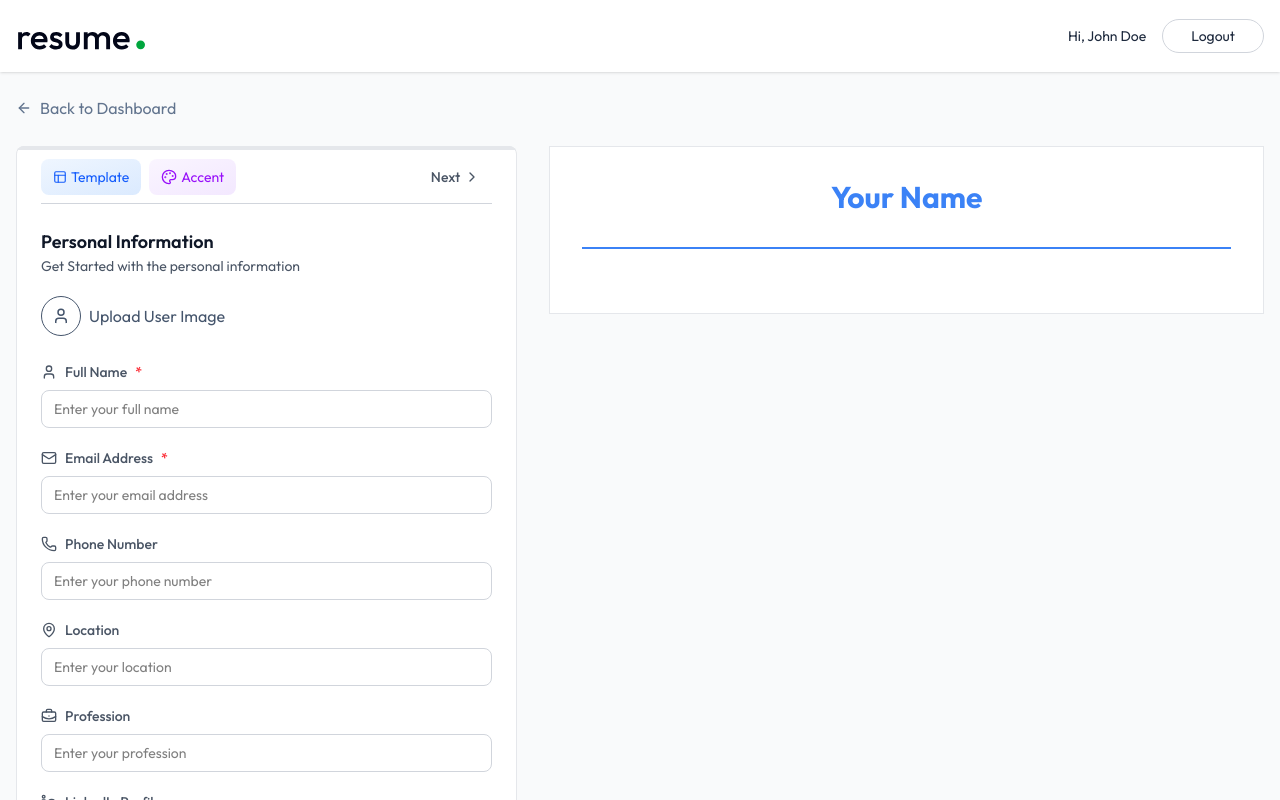
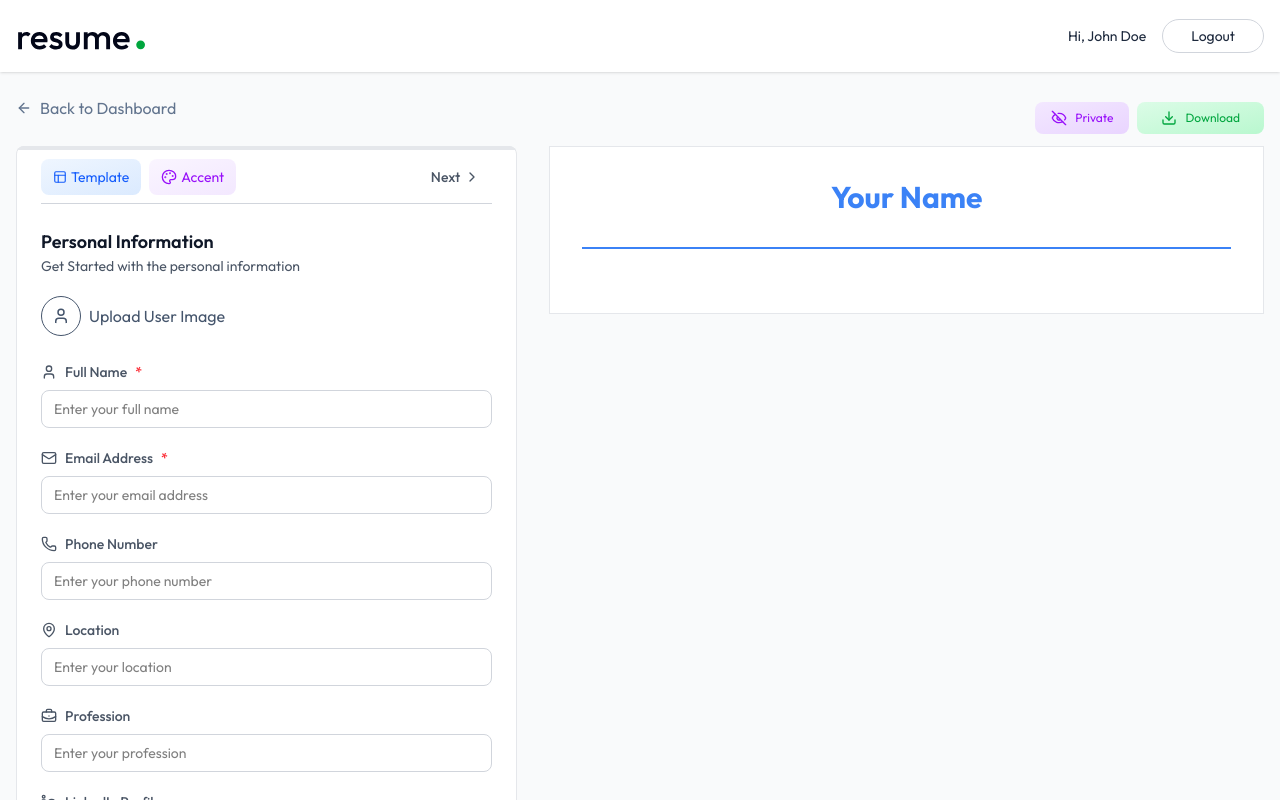
Before and after one commit to IshaanSensharma-official/resume_builder, a React (Vite) app in the folder client/: page /app/builder/1 in a window 1280 px wide. Shown: the top 800 px of the page. Built offline with nearby package versions, Linux system fonts and the light colour scheme.

Commit message:
Add functionality for sharing, visibility toggle, and downloading resumes in ResumeBuilder

```diff
--- a/client/src/pages/ResumeBuilder.jsx
+++ b/client/src/pages/ResumeBuilder.jsx
@@ -1,6 +1,6 @@
 import React, { useEffect, useState } from 'react'
 import { Link, useParams } from 'react-router-dom'
-import { ArrowLeft, Briefcase, ChevronLeft, ChevronRight, FileText, FolderIcon, GraduationCap, Sparkles, User } from 'lucide-react'
+import { ArrowLeft, Briefcase, ChevronLeft, ChevronRight, DownloadIcon, EyeIcon, EyeOffIcon, FileText, FolderIcon, GraduationCap, Share2Icon, Sparkles, User } from 'lucide-react'
 import { dummyResumeData } from '../assets/assets'
 import PersonalInfoForm from '../components/PersonalInfoForm'
 import ResumePreview from '../components/ResumePreview'
@@ -54,6 +54,26 @@
     useEffect(()=>{
         loadExistingResume()
     },[resumeId])
+
+    const changeResumeVisibility = async () => {
+        setResumeData({...resumeData, public: !resumeData.public})
+    }
+
+    const handleShare = () =>{
+        const frontendUrl = window.location.href.split('/app')[0];
+        const resumeUrl = frontendUrl + '/view/' + resumeId;
+
+        if(navigator.share){
+            navigator.share({url: resumeUrl, text: "My Resume", })
+        }else{
+            alert('Share not supported on this browser')
+        }
+    }
+
+    const downloadResume = ()=>{
+        window.print();
+    }
+
 
     return (
         <div>
@@ -152,7 +172,28 @@
 
                     {/* Right Panel - Preview */}
                     <div className='lg:col-span-7 max-lg:mt-6'>
-                        <div>
+                        <div className='relative w-full'>
+                            <div className='absolute bottom-3 left-0 right-0 flex items-center
+                            justify-end gap-2'>
+                                {resumeData.public && (
+                                    <button onClick={handleShare} className='flex items-center p-2 px-4 gap-2 text-xs
+                                    bg-gradient-to-br from-blue-100 to-blue-200 text-blue-600
+                                    rounded-lg ring-blue-300 hover:ring transition-colors'>
+                                        <Share2Icon className='size-4'/> Share
+                                    </button>
+                                )}
+                                <button onClick={changeResumeVisibility} className='flex items-center p-2 px-4 gap-2 text-xs
+                                bg-gradient-to-br from-purple-100 to-purple-200 text-purple-600
+                                ring-purple-300 rounded-lg hover:ring transition-colors'>
+                                    {resumeData.public ? <EyeIcon className="size-4"/> : <EyeOffIcon className="size-4"/>}
+                                    {resumeData.public ? 'Public' : 'Private'}
+                                </button>
+                                <button onClick={downloadResume} className='flex items-center gap-2 px-6 py-2 text-xs
+                                bg-gradient-to-br from-green-100 to-green-200 text-green-600
+                                rounded-lg ring-green-300 hover:ring transition-colors'>
+                                    <DownloadIcon className='size-4'/> Download
+                                </button>
+                            </div>
                             {/* --- buttons ---- */}
                         </div>
 
```
